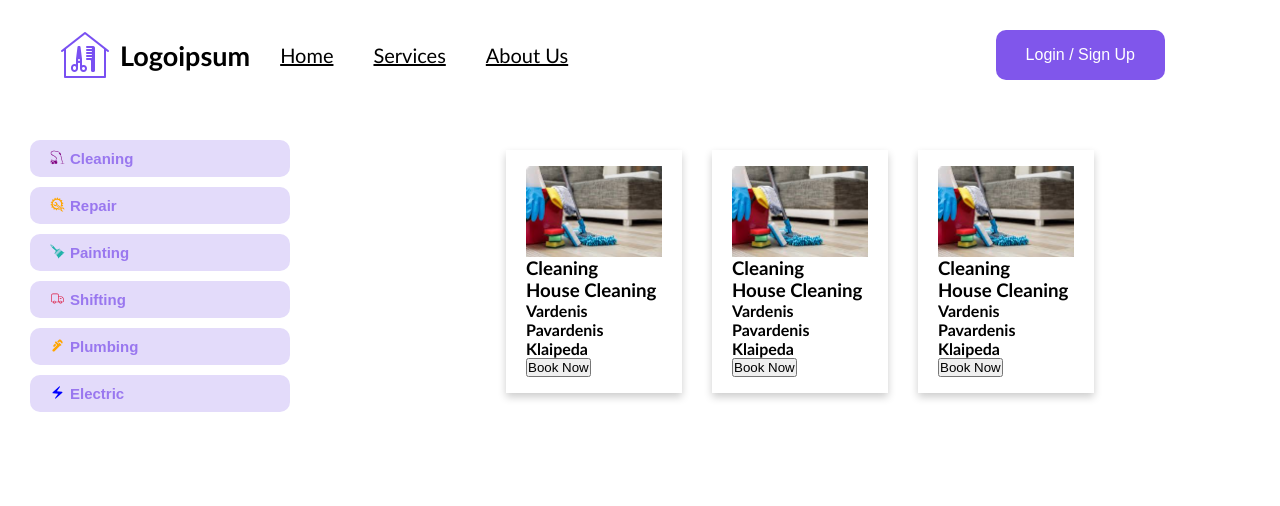
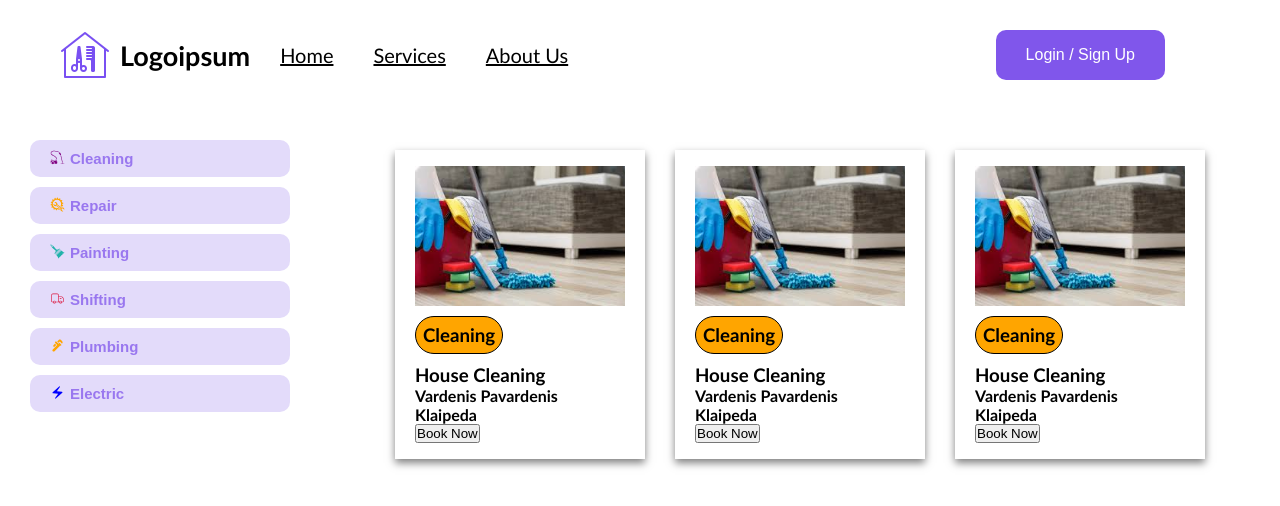
Before and after one commit to LaurynasKl/home-service-app, a React (Vite) app: page / in a window 1280 px wide. Both pictures are taken after a click on the button "Cleaning". Shown: the top 506 px of the page. Built offline with nearby package versions, Linux system fonts and the light colour scheme.

Commit message:
kategorjos css

```diff
--- a/src/components/category/CategoryCard.module.scss
+++ b/src/components/category/CategoryCard.module.scss
@@ -1,21 +1,28 @@
-.categoryCard{
+.categoryCard {
   display: flex;
   flex-wrap: wrap;
   justify-content: center;
   gap: 30px;
   padding: 20px;
 }
-.card{
-    box-shadow: 0 4px 8px 0 rgba(0,0,0,0.2);
+.card {
+  box-shadow: 0 4px 8px 0 rgba(0, 0, 0, 0.5);
   transition: 0.3s;
-    width: 20%;
+  width: 250px;
   padding: 16px 20px;
   &:hover {
-        box-shadow: 0 8px 16px 0 rgba(0,0,0,0.2);
+    box-shadow: 0 8px 16px 0 rgba(0, 0, 0, 0.2);
   }
-      img{
+  img {
     width: 100%;
   }
 }
-.info {
+
+.category {
+  background-color: orange;
+  display: inline-block;
+  border: 1px solid black;
+  padding: 7px;
+  margin: 10px 0;
+  border-radius: 40px;
 }
```
Also changed, not shown: src/components/category/Categor.module.scss (added, +29 -0 lines). Lines whose indentation alone changed are shown as unchanged.
